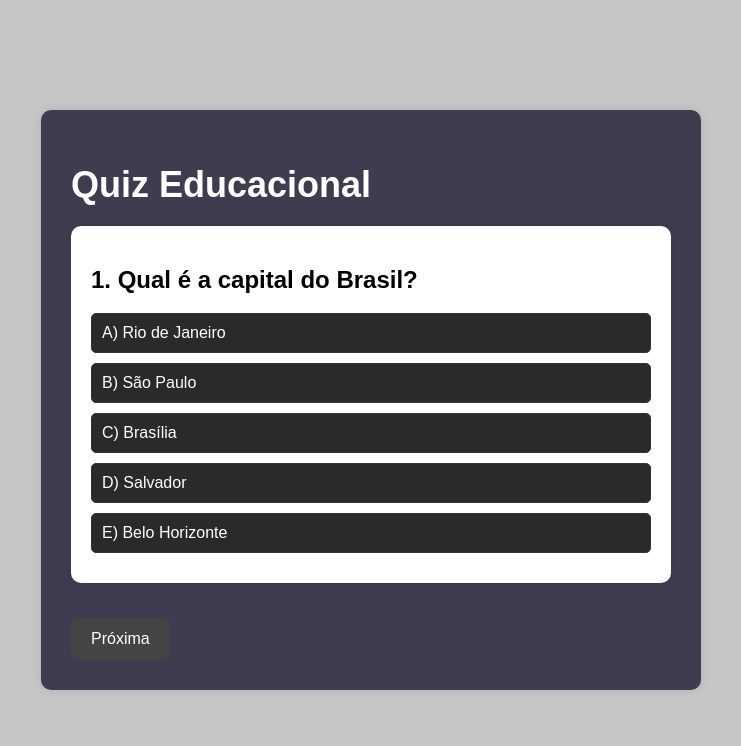
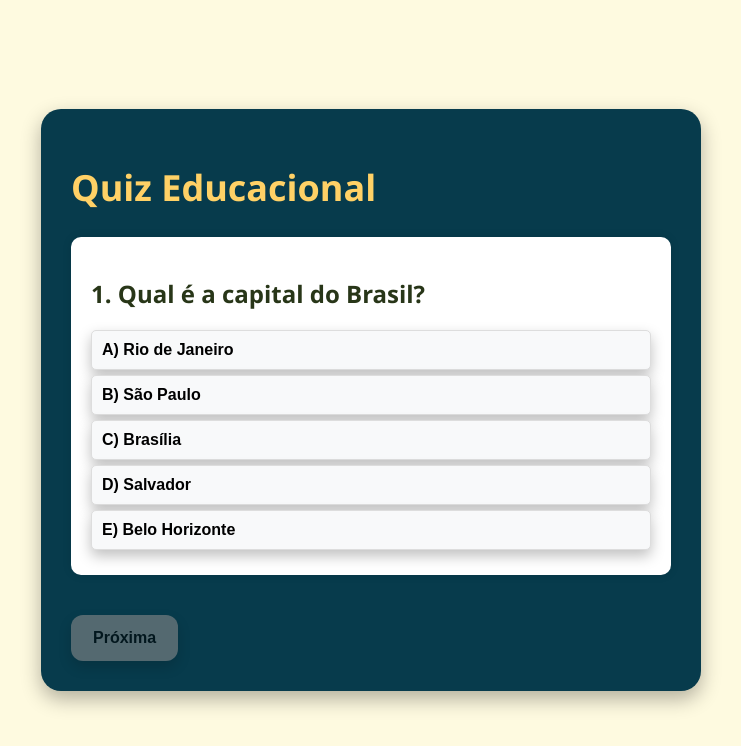
Before and after one commit to Eudesps/quiz-educacional, a React (Create React App) app: page / in a window 1280 px wide. Both pictures are taken after a click on the button "Iniciar". Shown: the top 746 px of the page, without its empty margins (269-1010 px from the left). Built offline with nearby package versions, Linux system fonts and the light colour scheme.

Commit message:
midificação das cores (css)

```diff
--- a/public/index.html
+++ b/public/index.html
@@ -24,7 +24,7 @@
       work correctly both with client-side routing and a non-root public URL.
       Learn how to configure a non-root public URL by running `npm run build`.
     -->
-    <title>React App</title>
+    <title>Quizz</title>
   </head>
   <body>
     <noscript>You need to enable JavaScript to run this app.</noscript>
--- a/src/App.css
+++ b/src/App.css
@@ -1,113 +1,126 @@
+:root {
+  --pink: #ef476f;
+  --yellow: #ffd166;
+  --green: #06d6a0;
+  --blue: #118ab2;
+  --dark-blue: #073b4c;
+
+  /* Gradientes removidos */
+  --bg-gradient: #fefae0;
+  --box-background: #073b4c;
+}
+
 .App {
-  font-family: sans-serif;
-  background-color: #00000039;
+  font-family: 'Segoe UI', sans-serif;
+  background-color: #fefae0;
   min-height: 100vh;
   display: flex;
   justify-content: center;
   align-items: center;
 }
 
-.quiz-box {
-  background: #413b50;
+.quiz-box, .intro-box {
+  background-color: var(--box-background);
   padding: 30px;
-  border-radius: 10px;
+  border-radius: 20px;
   width: 90%;
   max-width: 600px;
-  box-shadow: 0 0 10px rgba(0,0,0,0.1);
+  box-shadow: 0 8px 20px rgba(0,0,0,0.3);
+  color: #fff;
+  animation: scaleIn 0.5s ease-out;
 }
 
-.options button {
+.quiz-title {
+  color: var(--yellow);
+  font-size: 36px;
+  font-weight: bold;
+  margin-bottom: 25px;
+  animation: fadeInUp 1s ease-out;
+}
+
+.options .option-btn {
   width: 100%;
-  margin: 5px 0;
-  padding: 10px;
-  border-radius: 5px;
-  border: 1px solid #ddd;
+  margin: 8px 0;
+  padding: 12px 18px;
+  border-radius: 12px;
+  border: none;
+  background-color: #8ecae6;
+  color: #023047;
+  font-weight: 500;
   cursor: pointer;
-  text-align: left;
+  transition: transform 0.2s, box-shadow 0.2s;
+  box-shadow: 0 4px 12px rgba(0,0,0,0.15);
+}
+
+.options .option-btn:hover {
+  transform: scale(1.04);
+  box-shadow: 0 6px 16px rgba(0,0,0,0.2);
 }
 
 .correct {
-  background-color: #0d4d25;
+  background-color: #06d6a0 !important;
+  color: #ffffff !important;
+  font-weight: bold;
+  border: 2px solid #03a57c;
 }
 
 .wrong {
-  background-color: #4e1217;
+  background-color: #ef476f !important;
+  color: #ffffff !important;
+  font-weight: bold;
+  border: 2px solid #b30021;
 }
 
-
 button {
-  background-color: #6200ea;
-  color: white;
+  background-color: var(--green);
+  color: rgb(0, 0, 0);
   border: none;
-  padding: 12px 20px;
+  padding: 14px 22px;
   font-size: 16px;
-  border-radius: 8px;
+  font-weight: bold;
+  border-radius: 12px;
   cursor: pointer;
-  margin-top: 15px;
-  transition: background 0.3s;
+  margin-top: 20px;
+  transition: all 0.3s ease;
+  box-shadow: 0 6px 14px rgba(0,0,0,0.25);
 }
 
 button:hover {
-  background-color: #413b50;
+  filter: brightness(1.1);
 }
 
 button:disabled {
-  background-color: #444;
+  background-color: #888;
   cursor: not-allowed;
+  opacity: 0.6;
 }
 
 p {
   font-size: 18px;
   text-align: center;
+  color: #ffffffdd;
 }
 
-.options button {
-  width: 100%;
-  text-align: left;
-  background-color: #2a2a2a;
-  margin-bottom: 10px;
-  border: 1px solid #333;
-  transition: background 0.3s;
+.result-screen {
+  text-align: center;
+  padding: 25px;
+  background-color: #118ab2;
+  border-radius: 16px;
+  margin-top: 20px;
+  color: #fff;
+  box-shadow: 0 4px 12px rgba(0,0,0,0.2);
 }
 
-.options button:hover {
-  background-color: #333;
+.result-screen h2 {
+  color: #ffd166;
+  font-size: 30px;
+  margin-bottom: 12px;
 }
 
-.intro-box {
-  background: #413b50;
-  padding: 40px;
-  border-radius: 10px;
-  width: 90%;
-  max-width: 500px;
-  text-align: center;
-  animation: scaleIn 0.8s ease-out;
-}
-
-.quiz-title {
-  color: #ffffff;
-  font-size: 36px;
+.result-screen p {
+  font-size: 20px;
+  color: #06d6a0;
   margin-bottom: 20px;
-  animation: fadeInUp 1s ease-out;.result-screen {
-    text-align: center;
-    padding: 20px;
-    background-color: #2f2f2f;
-    border-radius: 10px;
-    margin-top: 20px;
-  }
-
-  .result-screen h2 {
-    color: #fff;
-    font-size: 28px;
-    margin-bottom: 10px;
-  }
-
-  .result-screen p {
-    font-size: 20px;
-    color: #ccc;
-    margin-bottom: 20px;
-  }
-
 }
 
 @keyframes fadeInUp {
@@ -123,7 +136,7 @@ p {
 
 @keyframes scaleIn {
   from {
-    transform: scale(0.8);
+    transform: scale(0.9);
     opacity: 0;
   }
   to {
@@ -132,22 +145,8 @@ p {
   }
 }
 
-.result-screen {
-  text-align: center;
-  padding: 20px;
-  background-color: #2f2f2f;
-  border-radius: 10px;
-  margin-top: 20px;
+.question-wrapper {
+  background: rgb(169, 49, 49);
+  border-radius: 1rem;
+  color: #283618;
 }
-
-.result-screen h2 {
-  color: #fff;
-  font-size: 28px;
-  margin-bottom: 10px;
-}
-
-.result-screen p {
-  font-size: 20px;
-  color: #ccc;
-  margin-bottom: 20px;
-}
--- a/src/App.js
+++ b/src/App.js
@@ -41,12 +41,16 @@ function App() {
 
           {current < questions.length ? (
             <>
+              <div
+                className="question-wrapper"
+              >
                 <Question
                   questionData={questions[current]}
                   onAnswer={handleAnswer}
                   selected={selected}
                   answered={answered}
                 />
+              </div>
 
               <button onClick={next} disabled={!answered}>Próxima</button>
             </>
```
Lines whose indentation alone changed are shown as unchanged.
